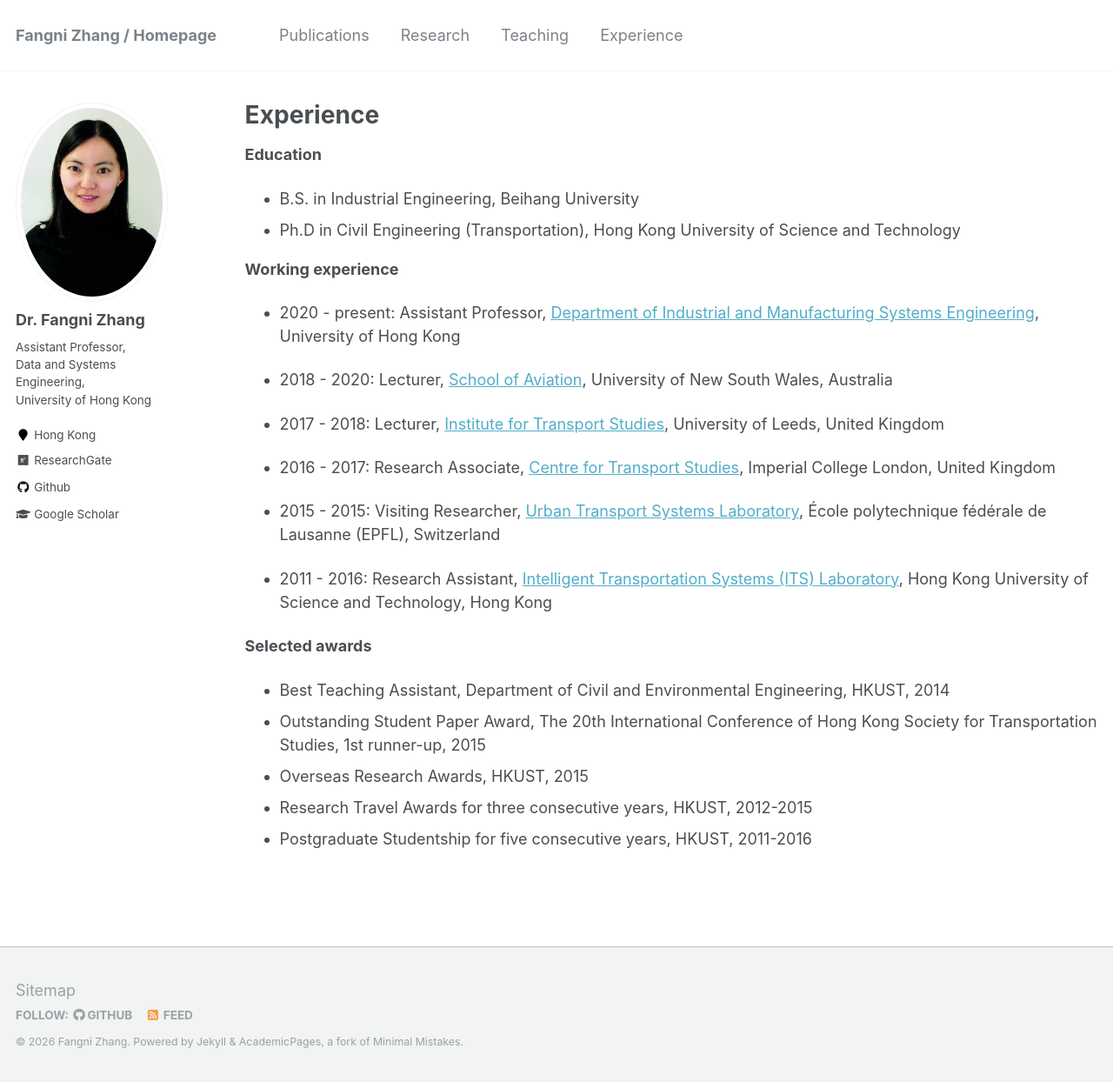
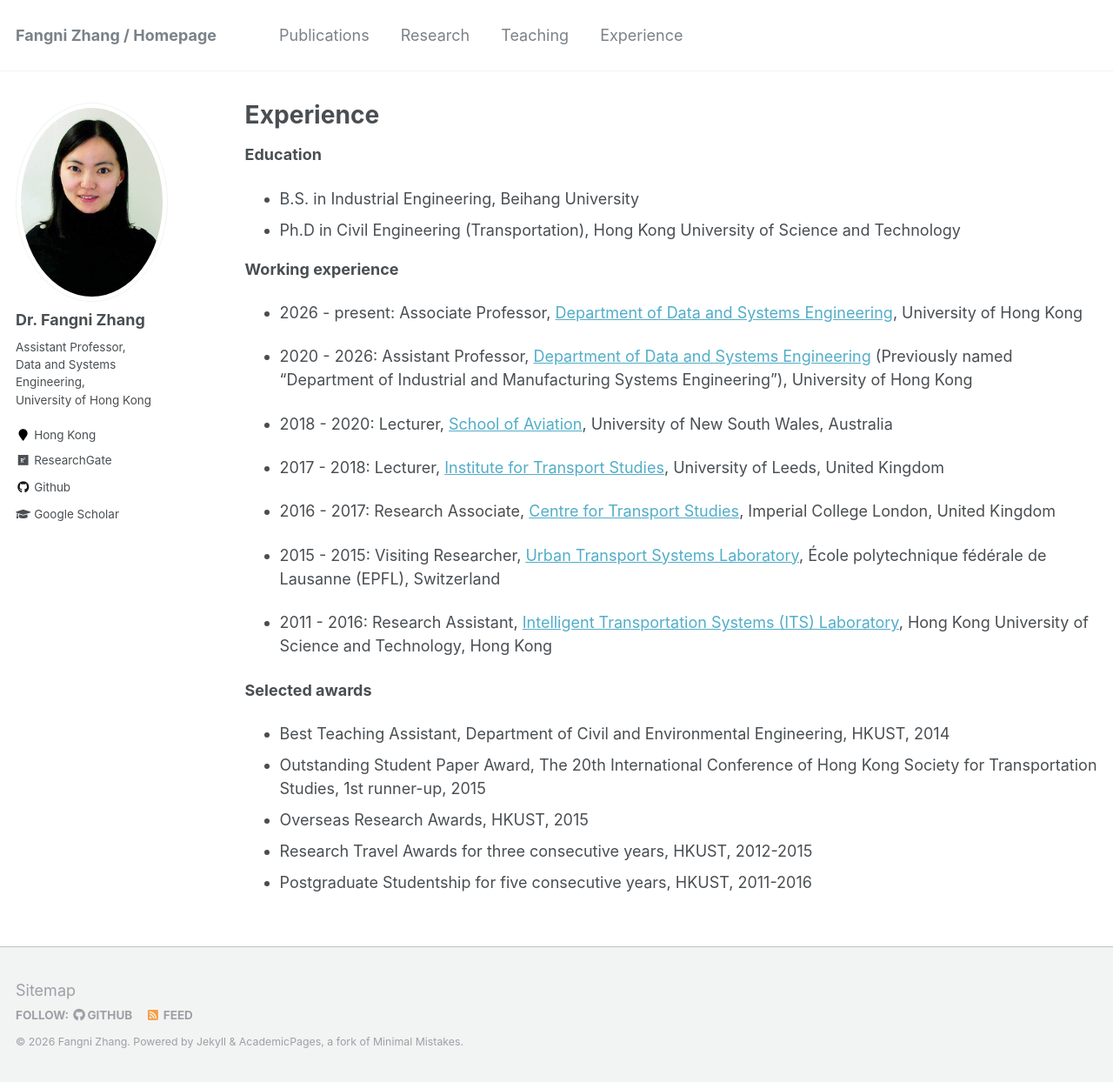
Before and after one commit to fangnizhang/fangnizhang.github.io, a Jekyll site: the page built from _pages/experience.md, in a window 1280 px wide and 1244 px high. Shown: the whole window at 87% size. Built offline with Jekyll 4.4.1, drawn with Linux system fonts in a browser that asks for light colours.

Commit message:
Update experience.md

```diff
--- a/_pages/experience.md
+++ b/_pages/experience.md
@@ -16,7 +16,9 @@ redirect_from:
 
 **Working experience**
 
-* 2020 - present: Assistant Professor, [Department of Industrial and Manufacturing Systems Engineering](https://www.imse.hku.hk/), University of Hong Kong
+* 2026 - present: Associate Professor, [Department of Data and Systems Engineering](https://www.dase.hku.hk/), University of Hong Kong
+
+* 2020 - 2026: Assistant Professor, [Department of Data and Systems Engineering](https://www.dase.hku.hk/) (Previously named "Department of Industrial and Manufacturing Systems Engineering"), University of Hong Kong
 
 * 2018 - 2020: Lecturer, [School of Aviation](https://research.unsw.edu.au/people/dr-fangni-zhang), University of New South Wales, Australia
 
```
